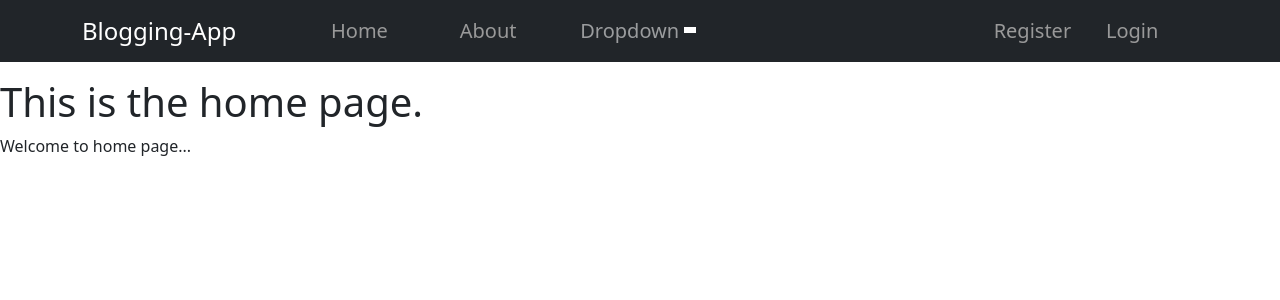
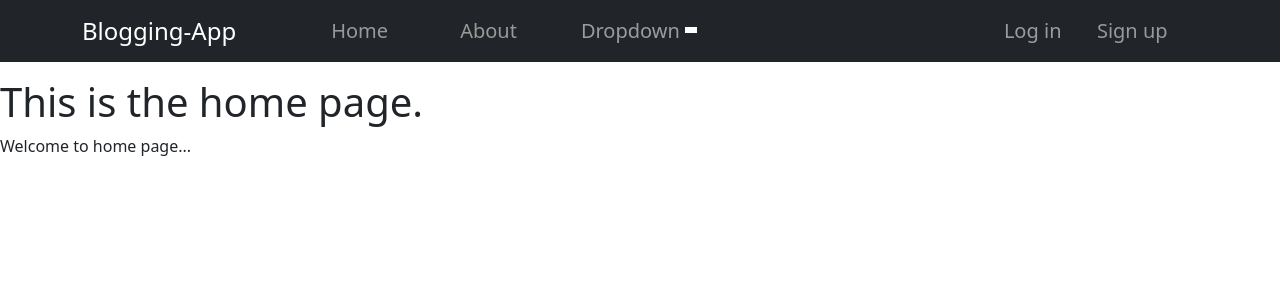
Before and after one commit to Jyotick03/Blog-app, a React (Create React App) app: page / in a window 1280 px wide. Shown: the top 300 px of the page. Built offline with nearby package versions, Linux system fonts and the light colour scheme.

Commit message:
login page add

```diff
--- a/src/components/CustomNavbar.jsx
+++ b/src/components/CustomNavbar.jsx
@@ -1,5 +1,6 @@
 import React from "react";
 import {
+  Form,
   Nav,
   Navbar,
   NavbarBrand,
@@ -10,11 +11,13 @@ import Button from "react-bootstrap/Button";
 import Container from "react-bootstrap/Container";
 import NavDropdown from "react-bootstrap/NavDropdown";
 import Offcanvas from "react-bootstrap/Offcanvas";
-import { NavbarText } from "reactstrap";
 import { Link } from "react-router-dom";
 import NavbarToggle from "react-bootstrap/esm/NavbarToggle";
 import "./CustomNavbar.css";
+import Login from "../pages/Login";
+
 function CustomNavbar(args) {
+  const [modalShow, setModalShow] = React.useState(false);
   return (
     <>
       {["lg"].map((expand) => (
@@ -65,11 +68,18 @@ function CustomNavbar(args) {
                   </NavDropdown>
                 </Nav>
                 <Nav className="nav justify-content-end flex-grow-1 pe-3 nav-pills">
+                  <NavLink
+                    className="fs-5 col-3  text-center"
+                    onClick={() => setModalShow(true)}
+                  >
+                    Log in
+                  </NavLink>
+                  <Login
+                    show={modalShow}
+                    onHide={() => setModalShow(false)}
+                  />
                   <NavLink className="fs-5 col-3  text-center">
-                    <Link to="/signup">Register</Link>
-                  </NavLink>
-                  <NavLink className="fs-5 col-3  text-center">
-                    <Link to="/login">Login</Link>
+                    <Link to="/signup">Sign up</Link>
                   </NavLink>
                 </Nav>
               </Offcanvas.Body>
--- a/src/pages/Login.jsx
+++ b/src/pages/Login.jsx
@@ -1,13 +1,35 @@
-import React from "react";
-import Base from "../components/Base";
+import { Button, Form, Modal } from "react-bootstrap";
 
-const Login = () => {
+export default function Login(props) {
   return (
-    <Base>
-      <h1>This is Login page.</h1>
-      <p>This page is for Login.</p>
-    </Base>
+    <Modal
+      {...props}
+      size="lg"
+      aria-labelledby="contained-modal-title-vcenter"
+      centered
+    >
+      <Modal.Header closeButton>
+        <Modal.Title id="contained-modal-title-vcenter">Log in</Modal.Title>
+      </Modal.Header>
+      <Modal.Body>
+        <Form>
+          <Form.Group className="mb-3" controlId="formBasicEmail">
+            <Form.Label>Email address</Form.Label>
+            <Form.Control type="email" placeholder="Enter email" />
+            <Form.Text className="text-muted">
+              We'll never share your email with anyone else.
+            </Form.Text>
+          </Form.Group>
+
+          <Form.Group className="mb-3" controlId="formBasicPassword">
+            <Form.Label>Password</Form.Label>
+            <Form.Control type="password" placeholder="Password" />
+          </Form.Group>
+          <Button variant="primary" type="submit">
+            Submit
+          </Button>
+        </Form>
+      </Modal.Body>
+    </Modal>
   );
-};
-
-export default Login;
+}
```
